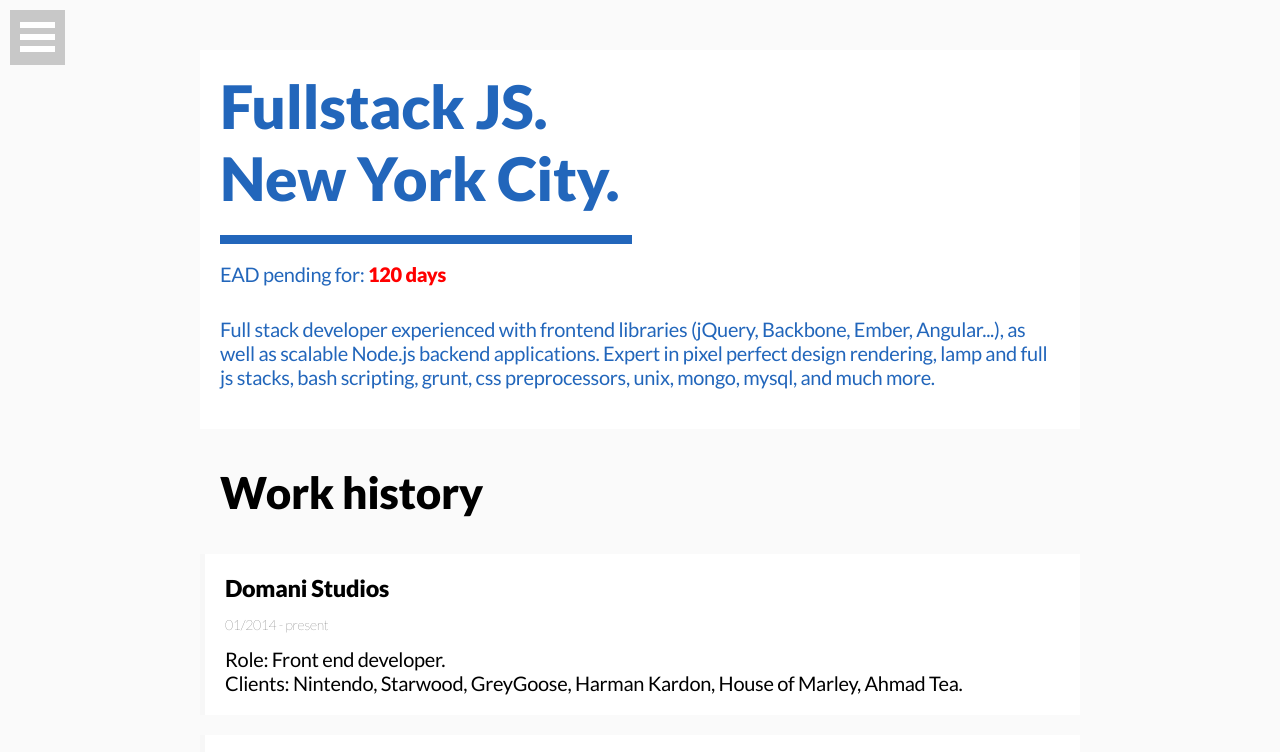
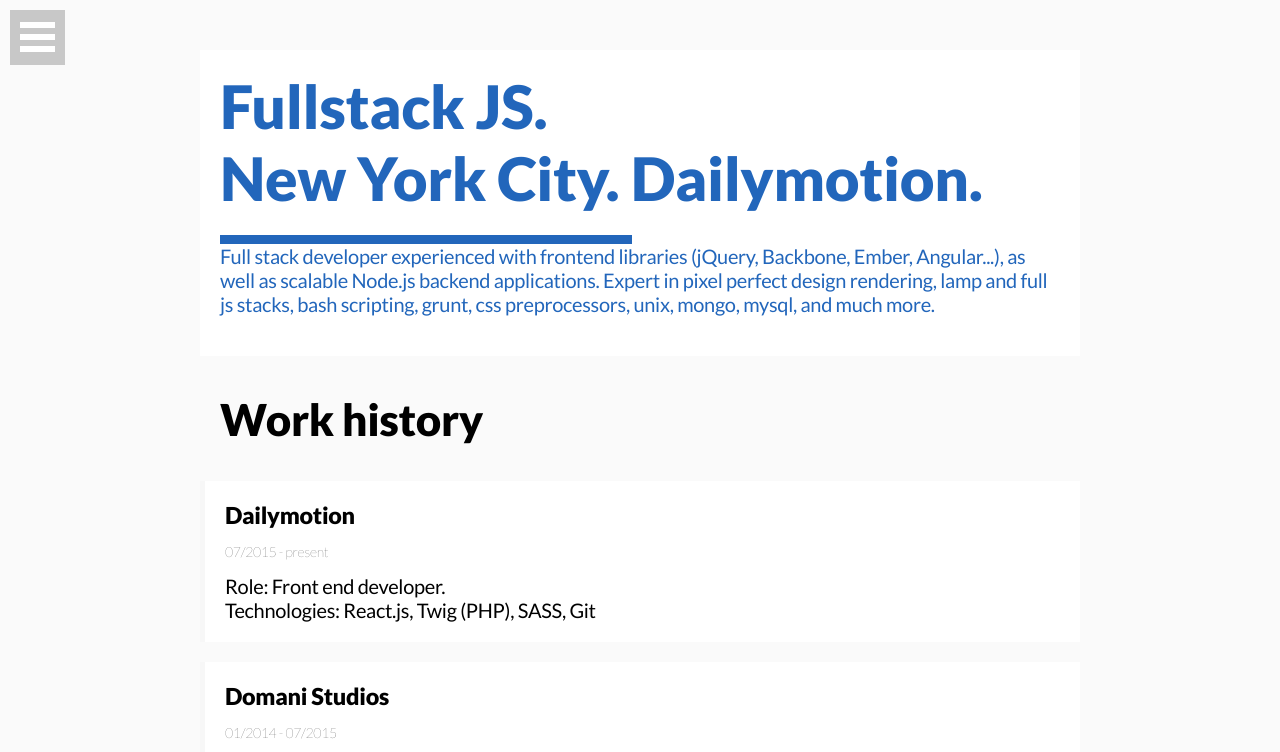
Before and after one commit to samueldelesque/samueldelesque.me, a website: page public/index.html in a window 1280 px wide. Shown: the top 752 px of the page. Drawn offline with Linux system fonts and the light colour scheme.

Commit message:
updated work history

```diff
--- a/public/index.html
+++ b/public/index.html
@@ -21,21 +21,30 @@
 				<header>
 					<h1>
 						<span class="role">Fullstack JS.</span>
-						<span class="city">New York City.</span>
+                        <span class="city">New York City.</span>
+						<span class="city">Dailymotion.</span>
 					</h1>
-					<br>
+                    <!--
+                    <br>
                     <div class="status">
                         <span><small>EAD pending for: <strong id="ead"></strong></small></span>
                     </div>
+                    -->
 					<div class="mission">
 						<p>Full stack developer experienced with frontend libraries (jQuery, Backbone, Ember, Angular...), as well as scalable Node.js backend applications. Expert in pixel perfect design rendering, lamp and full js stacks, bash scripting, grunt, css preprocessors, unix, mongo, mysql, and much more.</p>
 					</div>
 				</header>
 				<div class="history">
 					<h2>Work history</h2>
+                    <div class="logitem">
+                        <h3>Dailymotion</h3>
+                        <p class="time">07/2015 - present</p>
+                        <div class="role">Role: Front end developer.</div>
+                        <div class="type">Technologies: React.js, Twig (PHP), SASS, Git</div>
+                    </div>
 					<div class="logitem">
 						<h3>Domani Studios</h3>
-						<p class="time">01/2014 - present</p>
+						<p class="time">01/2014 - 07/2015</p>
 						<div class="role">Role: Front end developer.</div>
 						<div class="type">Clients: Nintendo, Starwood, GreyGoose, Harman Kardon, House of Marley, Ahmad Tea.</div>
 					</div>
```
